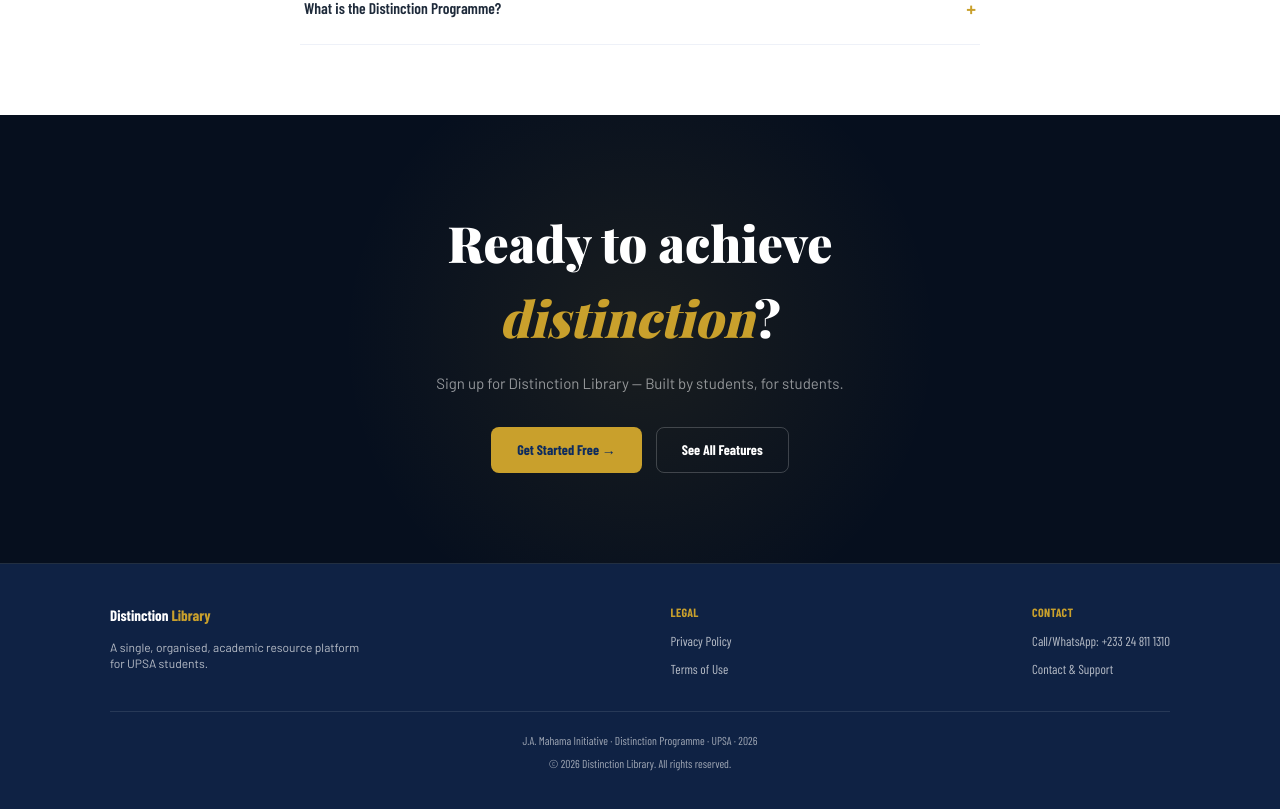
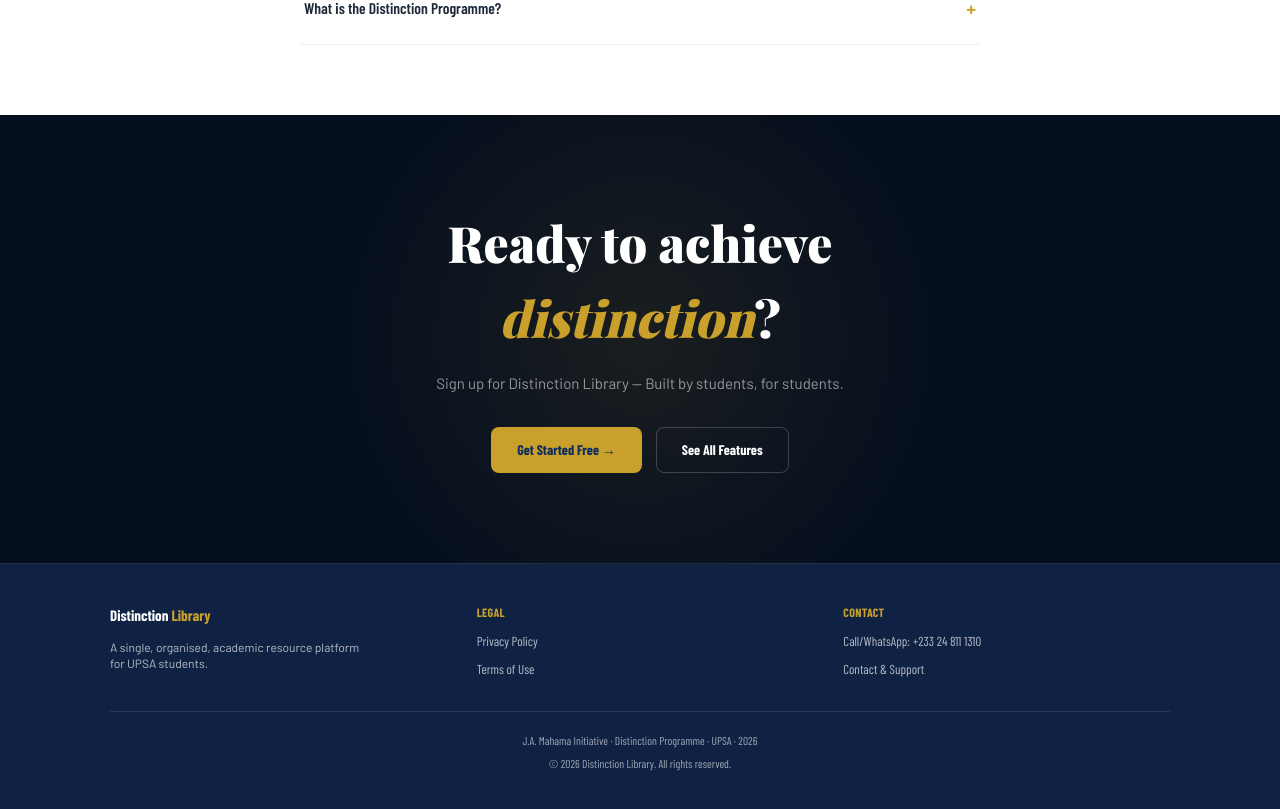
Before and after one commit to johnadamsmahama/distinction-library, a Next.js app: page / in a window 1280 px wide. Shown: the part 3182-3991 px from the top of the page. Built offline with nearby package versions, Linux system fonts and the light colour scheme; no server answers; the database is empty; a web font is replaced by a local one.

Commit message:
Refactor Footer layout to grid and add description
Updated the layout of the footer component to use a grid system and added a description paragraph for the Distinction Library.

```diff
--- a/components/Footer.tsx
+++ b/components/Footer.tsx
@@ -4,14 +4,16 @@ export default function Footer() {
   return (
     <footer className="bg-navy-mid border-t border-gold/10 py-10 px-7">
       <div className="max-w-content mx-auto">
-        <div className="flex flex-wrap justify-between gap-10 mb-8">
+        <div className="grid grid-cols-1 sm:grid-cols-3 gap-10 mb-8">
           <div className="text-center sm:text-left">
-            <div className="font-condensed font-bold text-[15px] mb-3 max-w-[260px] mx-auto sm:mx-0">
-              <span className="text-white">Distinction</span> <span className="text-gold">Library</span>
+            <div className="max-w-[260px] mx-auto sm:mx-0">
+              <div className="font-condensed font-bold text-[15px] mb-3">
+                <span className="text-white">Distinction</span> <span className="text-gold">Library</span>
+              </div>
+              <p className="font-body text-xs text-white/70">
+                A single, organised, academic resource platform for UPSA students.
+              </p>
             </div>
-            <p className="font-body text-xs text-white/70 max-w-[260px] mx-auto sm:mx-0">
-              A single, organised, academic resource platform for UPSA students.
-            </p>
           </div>
 
           <div>
```
